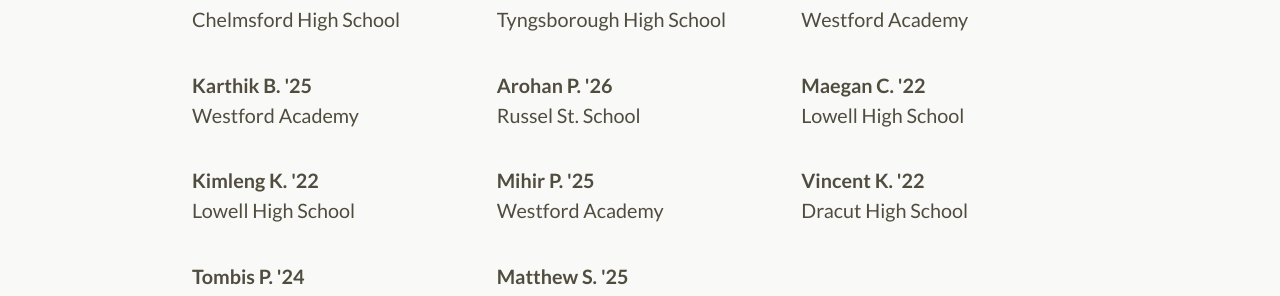
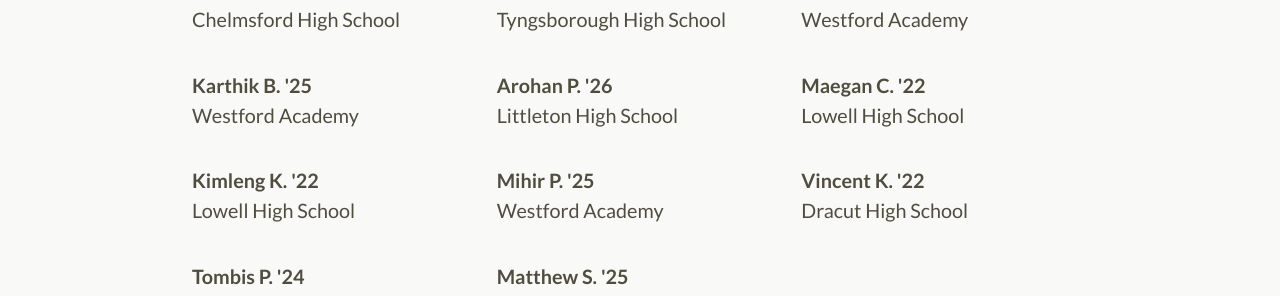
Before and after one commit to perSEVERE-5962/frc5962, a Jekyll site: the page built from about.md, in a window 1280 px wide and 900 px high, scrolled down 1671 px. Shown: the part 157-453 px from the top of the window. Built offline with Jekyll 4.4.1, drawn with Linux system fonts in a browser that asks for light colours.

Commit message:
Updated Arohan Pathak

```diff
--- a/_students/arohan-pathak.markdown
+++ b/_students/arohan-pathak.markdown
@@ -2,5 +2,5 @@
 title: Arohan P.
 date: 2021-11-07 19:04:00 Z
 grad-year: 2026
-school: Russel St. School
+school: 'Littleton High School '
 ---
```
